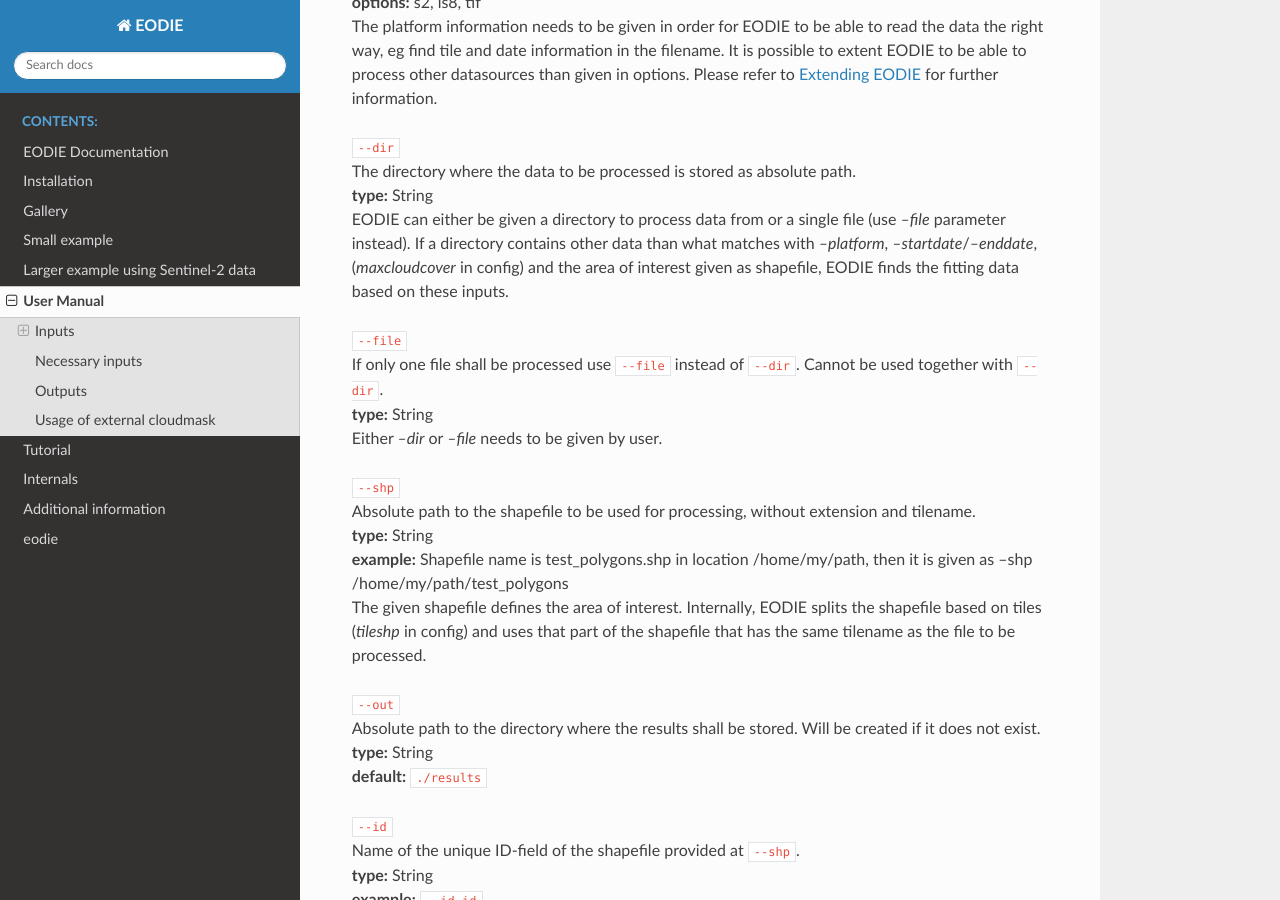
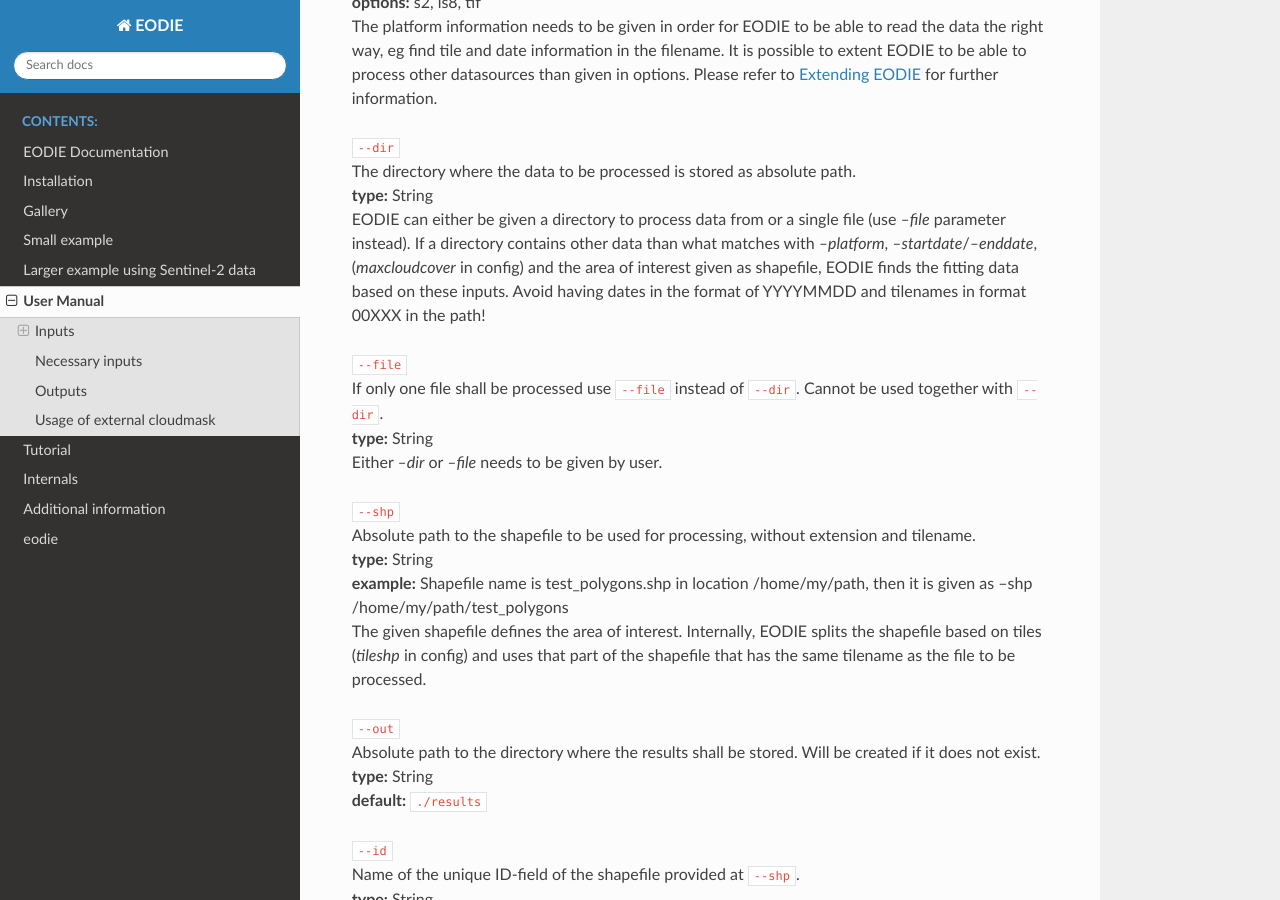
Before and after one commit to samumantha/EODIE, a Sphinx documentation site: the page built from docs/Use.rst, in a window 1280 px wide and 900 px high, scrolled down 612 px. Built offline with Sphinx 7.4.7 and the Read the Docs theme 2.0.0, drawn with Linux system fonts in a browser that asks for light colours.

Commit message:
added note on date/tile avoidance in --dir path, related #98

```diff
--- a/docs/Use.rst
+++ b/docs/Use.rst
@@ -24,7 +24,7 @@
 | ``--dir``
 | The directory where the data to be processed is stored as absolute path.
 | **type:** String
-| EODIE can either be given a directory to process data from or a single file (use `--file` parameter instead). If a directory contains other data than what matches with `--platform`, `--startdate`/`--enddate`, (`maxcloudcover` in config) and the area of interest given as shapefile, EODIE finds the fitting data based on these inputs.
+| EODIE can either be given a directory to process data from or a single file (use `--file` parameter instead). If a directory contains other data than what matches with `--platform`, `--startdate`/`--enddate`, (`maxcloudcover` in config) and the area of interest given as shapefile, EODIE finds the fitting data based on these inputs. Avoid having dates in the format of YYYYMMDD and tilenames in format 00XXX in the path!
 
 | ``--file``
 | If only one file shall be processed use ``--file`` instead of ``--dir``. Cannot be used together with ``--dir``.
```
